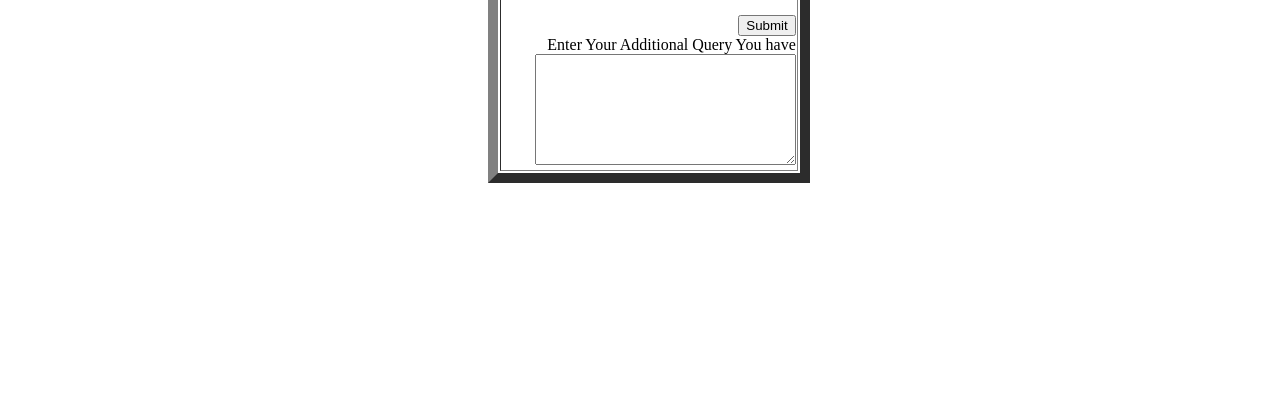
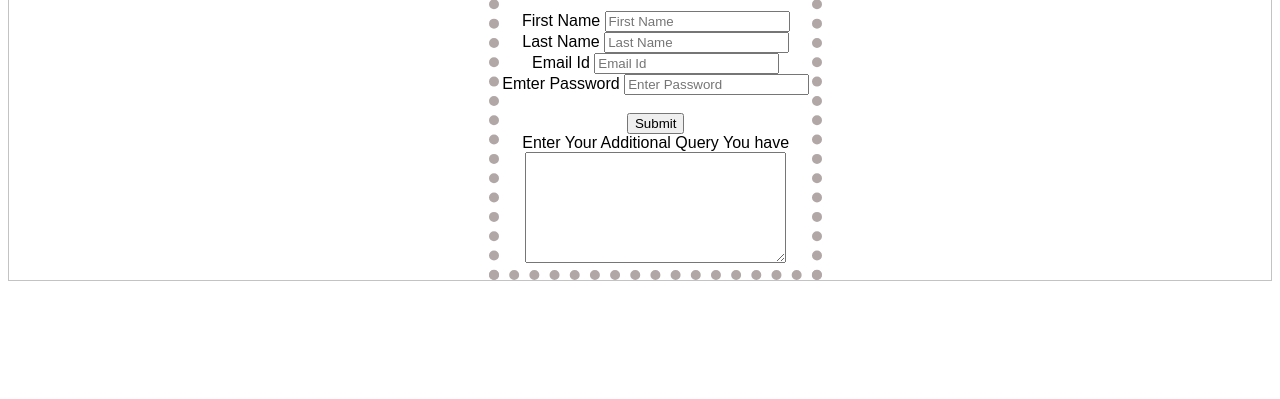
Before and after one commit to Tejasp3609/resume, a plain HTML site: page contacts.html in a window 1280 px wide. Shown: the part 401-800 px from the top of the page. Drawn offline with Linux system fonts and the light colour scheme.

Commit message:
Update contacts.html

```diff
--- a/contacts.html
+++ b/contacts.html
@@ -1,6 +1,7 @@
 <!DOCTYPE html>
 <html>
 <head>
+    <link rel="stylesheet" href="style.css">
 <meta charset="UTF-8">
 <title>Personal Page</title>
 </head>
@@ -16,11 +17,13 @@
 
 <form action="mailto:info@gmail.com" method="post" style =" text-align : center"></style>
 <h1 >Register Here For Jobs </h1>
+
 <div class="container" style ="padding-left: 38%" >
 
-<table border="10px " style =" text-align : right">
+<table style="border: 10px dotted rgb(177, 167, 167);">
     <tr>
         <td>
+            <br>
     <label >First Name</label>
     <input type="text" name="" value="" placeholder="First Name" required >
 <br>
```
